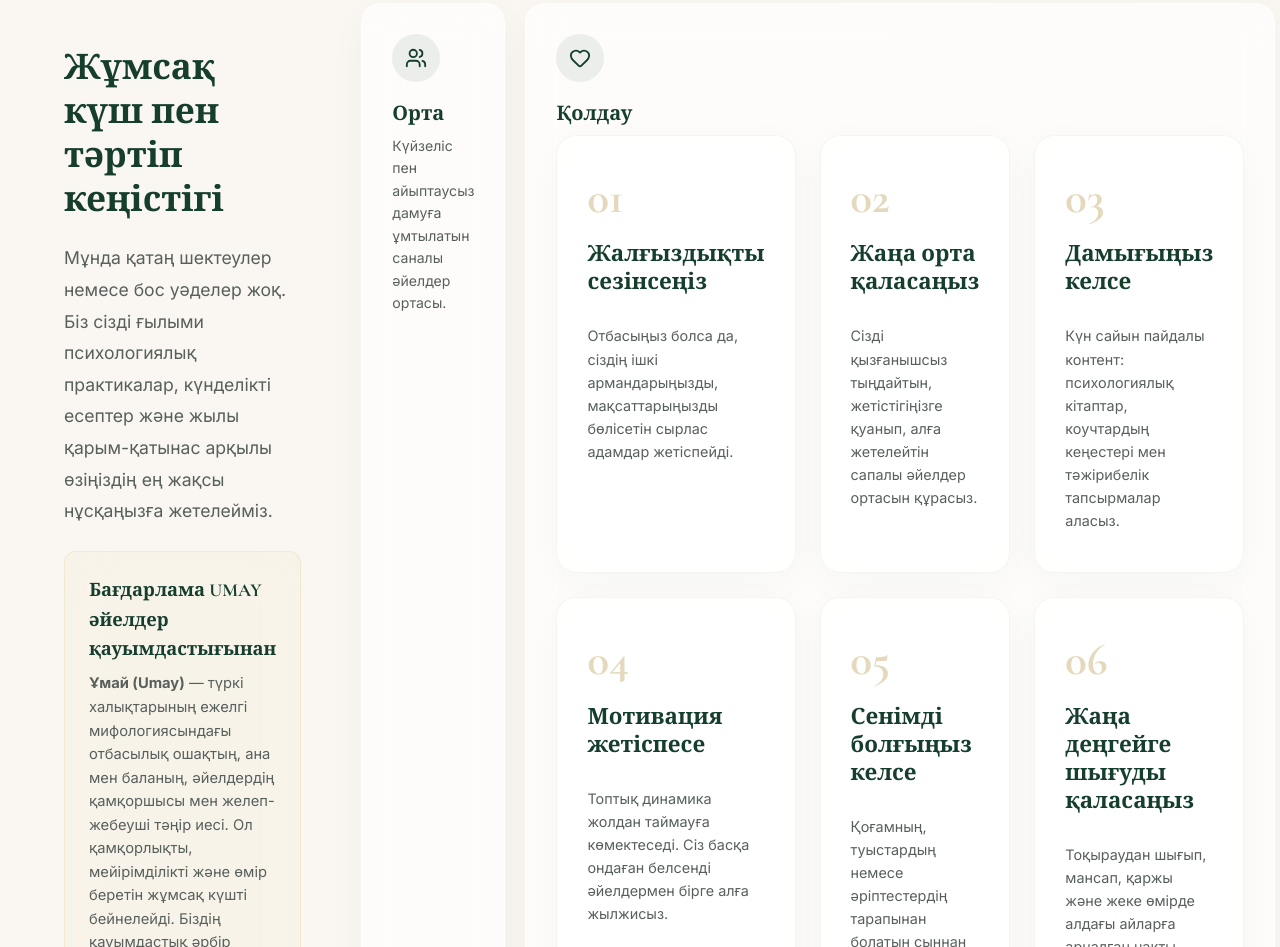
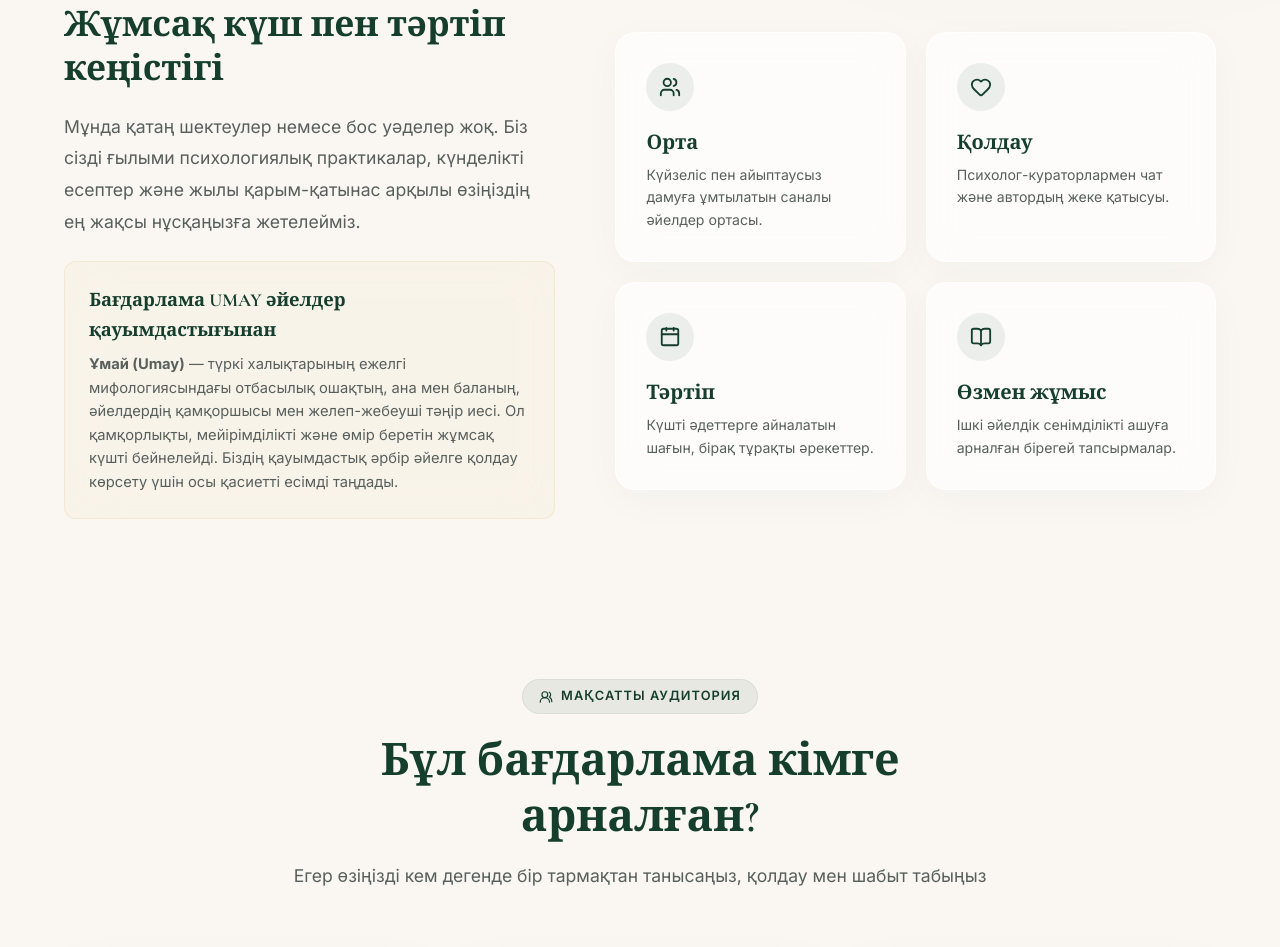
Before and after one commit to iambaqe/women-community-blueprint, a plain HTML site: page index_kk.html in a window 1280 px wide. Shown: the part 1064-2011 px from the top of the page. Drawn offline with nearby package versions, Linux system fonts and the light colour scheme.

Commit message:
fix: resolve HTML nesting and add missing cards in Kazakh version

```diff
--- a/index_kk.html
+++ b/index_kk.html
@@ -139,7 +139,33 @@
                     <div class="what-is-card glass-panel">
                         <div class="what-is-card-icon"><i data-lucide="heart"></i></div>
                         <h3>Қолдау</h3>
-                      <div class="for-whom-grid">
+                        <p>Психолог-кураторлармен чат және автордың жеке қатысуы.</p>
+                    </div>
+                    <div class="what-is-card glass-panel">
+                        <div class="what-is-card-icon"><i data-lucide="calendar"></i></div>
+                        <h3>Тәртіп</h3>
+                        <p>Күшті әдеттерге айналатын шағын, бірақ тұрақты әрекеттер.</p>
+                    </div>
+                    <div class="what-is-card glass-panel">
+                        <div class="what-is-card-icon"><i data-lucide="book-open"></i></div>
+                        <h3>Өзмен жұмыс</h3>
+                        <p>Ішкі әйелдік сенімділікті ашуға арналған бірегей тапсырмалар.</p>
+                    </div>
+                </div>
+            </div>
+        </div>
+    </section>
+
+    <!-- 4. FOR WHOM SECTION -->
+    <section class="for-whom-section" id="for-whom">
+        <div class="container">
+            <div class="section-header">
+                <span class="section-tag"><i data-lucide="users-2"></i> Мақсатты аудитория</span>
+                <h2 class="section-title">Бұл бағдарлама кімге арналған?</h2>
+                <p class="section-subtitle">Егер өзіңізді кем дегенде бір тармақтан танысаңыз, қолдау мен шабыт табыңыз</p>
+            </div>
+
+            <div class="for-whom-grid">
                 <div class="for-whom-card glass-panel">
                     <div class="for-whom-num">01</div>
                     <h3>Жалғыздықты сезінсеңіз</h3>
```
